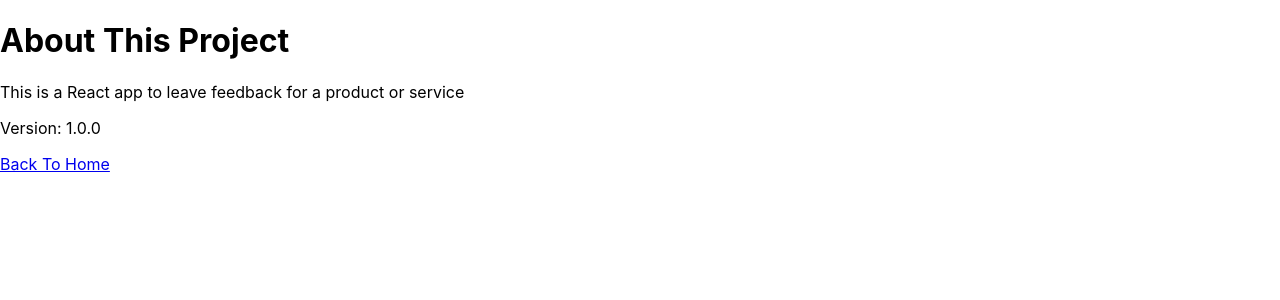
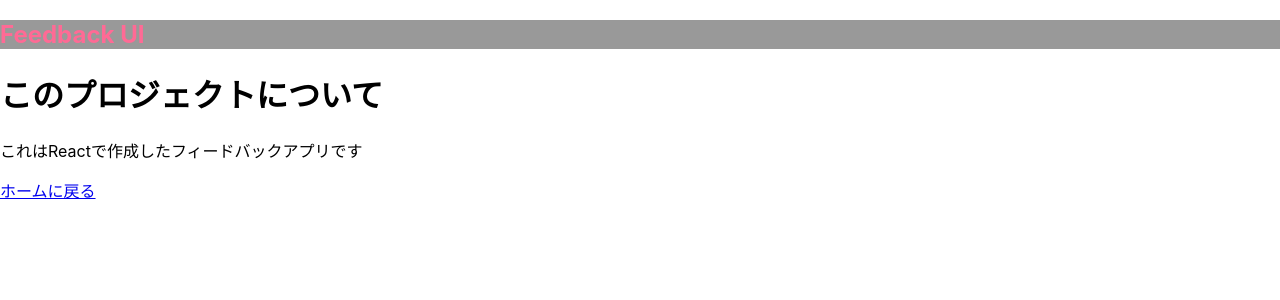
Before and after one commit to miily8310s/react-front-to-back, a React (Create React App) app in the folder feedback-ui/: page /about in a window 1280 px wide. Shown: the top 300 px of the page. Built offline with nearby package versions, Linux system fonts and the light colour scheme; data requests are answered from the project's data file.

Commit message:
feat/feedback-ui chore: 追加していなかったコンポーネントをpageに置いた

```diff
--- a/feedback-ui/craco.config.js
+++ b/feedback-ui/craco.config.js
@@ -1,3 +1,6 @@
+// srcディレクトリの絶対パス指定を@に変更するとcreate-react-app側で勝手にtsconfig/webpackの設定が上書きされてしまうため、作成
+// @see https://chaika.hatenablog.com/entry/2021/07/22/083000
+
 const path = require("path");
 module.exports = {
   webpack: {
--- /dev/null
+++ b/feedback-ui/src/components/functional/Link/AboutPageLink.tsx
@@ -0,0 +1,9 @@
+import { Link } from "react-router-dom";
+
+export const AboutPageLink = () => {
+  return (
+    <div className="aboutPageLink">
+      <Link to="/about">このページについて</Link>
+    </div>
+  );
+};
--- a/feedback-ui/src/components/page/About.tsx
+++ b/feedback-ui/src/components/page/About.tsx
@@ -5,12 +5,10 @@ export const About = () => {
   return (
     <Card>
       <div className="about">
-        <h1>About This Project</h1>
-        <p>This is a React app to leave feedback for a product or service</p>
-        <p>Version: 1.0.0</p>
-
+        <h1>このプロジェクトについて</h1>
+        <p>これはReactで作成したフィードバックアプリです</p>
         <p>
-          <Link to="/">Back To Home</Link>
+          <Link to="/">ホームに戻る</Link>
         </p>
       </div>
     </Card>
--- a/feedback-ui/src/components/page/Home.tsx
+++ b/feedback-ui/src/components/page/Home.tsx
@@ -1,11 +1,13 @@
 import { FeedbackForm } from "@/components/model/Feedback/FeedbackForm";
 import { FeedbackList } from "@/components/model/Feedback/FeedbackList";
+import { AboutPageLink } from "@/components/functional/Link/AboutPageLink";
 
 export const Home = () => {
   return (
     <>
       <FeedbackForm />
       <FeedbackList />
+      <AboutPageLink />
     </>
   );
 };
--- a/feedback-ui/src/components/ui/Header/Header.tsx
+++ b/feedback-ui/src/components/ui/Header/Header.tsx
@@ -1,7 +1,7 @@
 interface HeaderPropsType {
-  text: string;
-  bgColor: string;
-  textColor: string;
+  text?: string;
+  bgColor?: string;
+  textColor?: string;
 }
 
 export const Header = ({
--- a/feedback-ui/src/providers/AppProvider.tsx
+++ b/feedback-ui/src/providers/AppProvider.tsx
@@ -1,5 +1,6 @@
 import { BrowserRouter as Router } from "react-router-dom";
 import { FeedbackProvider } from "@/providers/feedback/FeedbackProvider";
+import { Header } from "@/components/ui/Header";
 
 interface AppProviderProps {
   children: React.ReactNode;
@@ -8,6 +9,7 @@ interface AppProviderProps {
 export const AppProvider = ({ children }: AppProviderProps) => {
   return (
     <FeedbackProvider>
+      <Header />
       <Router>{children}</Router>
     </FeedbackProvider>
   );
```
